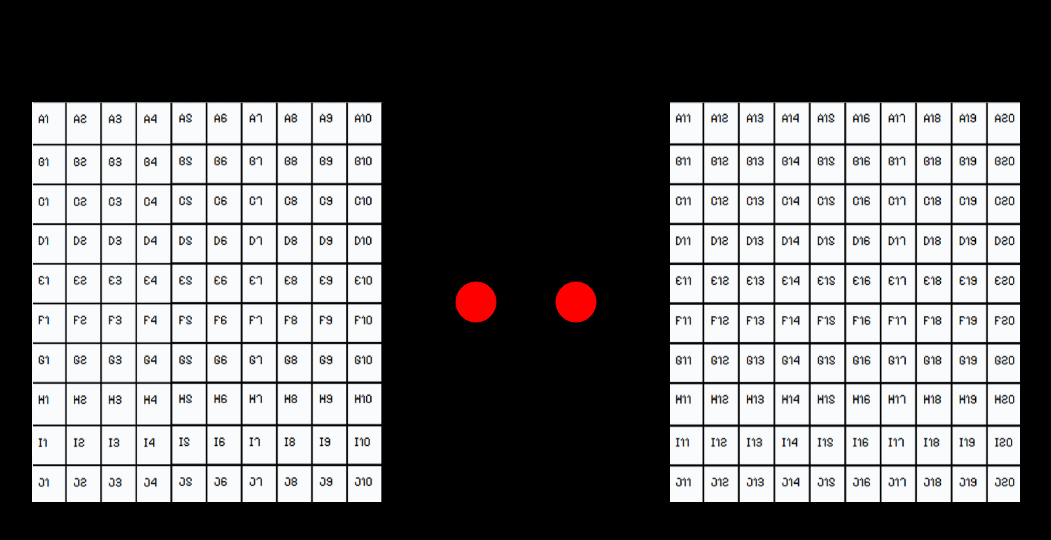
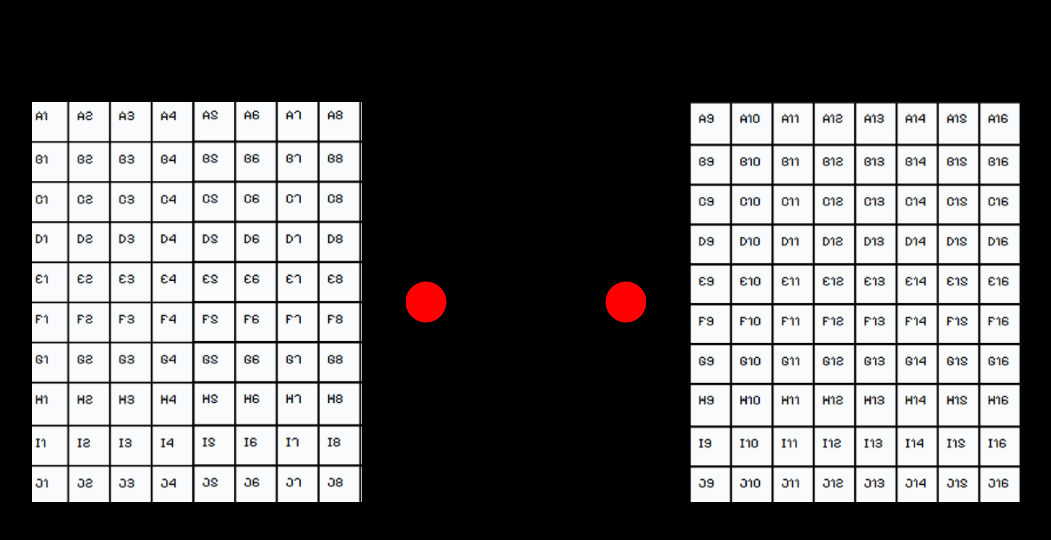
Before and after one commit to howelljian/VR, a plain HTML site: page index.html in a window 1280 px wide. Shown: the whole page, without its empty margins (114-1165 px from the left). Drawn offline with Linux system fonts and the light colour scheme.

Commit message:
Update index.html

```diff
--- a/index.html
+++ b/index.html
@@ -19,9 +19,9 @@
 <body style="background-color:black;">
     <br><br><br><br><br>
     <center>
-        <canvas id="nCanvas" width="350" height="400"></canvas>
-        <canvas id="oCanvas" width="200" height="400"></canvas>
-        <canvas id="mCanvas" width="350" height="400"></canvas>
+        <canvas id="nCanvas" width="330" height="400"></canvas>
+        <canvas id="oCanvas" width="240" height="400"></canvas>
+        <canvas id="mCanvas" width="330" height="400"></canvas>
     </center>
     <script>
 
@@ -38,8 +38,8 @@
         }
 
 
-        setCanvasBackground("nCanvas", "Screenshot 2025-03-19 212214.png");
-        setCanvasBackground("mCanvas", "Screenshot 2025-03-19 212224.png");
+        setCanvasBackground("nCanvas", "Screenshot 2025-03-24 200655.png");
+        setCanvasBackground("mCanvas", "Screenshot 2025-03-24 200709.png");
 
 
         const canvas = document.getElementById("oCanvas");
@@ -50,12 +50,12 @@
 
 
         ctx.beginPath();
-        ctx.arc(50, 200, 20, 0, 2 * Math.PI);
+        ctx.arc(20, 200, 20, 0, 2 * Math.PI);
         ctx.fill();
         ctx.stroke();
 
         ctx.beginPath();
-        ctx.arc(150, 200, 20, 0, 2 * Math.PI);
+        ctx.arc(220, 200, 20, 0, 2 * Math.PI);
         ctx.fill();
         ctx.stroke();
     </script>
```
